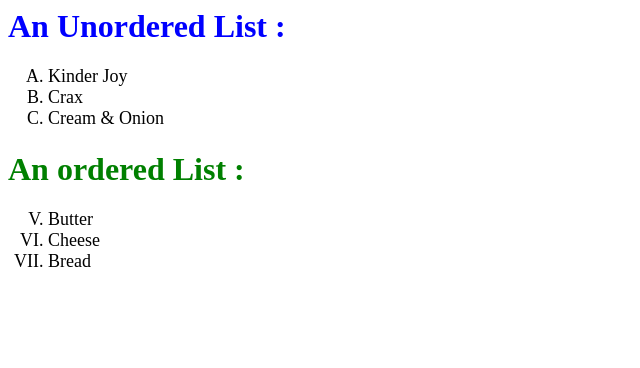
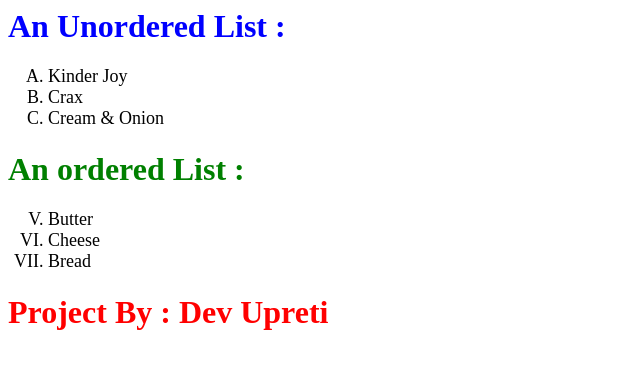
Before and after one commit to DevUpreti0/yourcartthgr, a plain HTML site: page index.html in a window 1280 px wide. Shown: the whole page, without its empty margins (0-640 px from the left). Drawn offline with Linux system fonts and the light colour scheme.

Commit message:
Update index.html

```diff
--- a/index.html
+++ b/index.html
@@ -29,6 +29,9 @@
             <li>Bread</li>
         </ol>
         </font>
+        <font color="Red">
+            <h1>Project By : Dev Upreti</h1>
+        </font>
 
     </body>
 </html>
```
